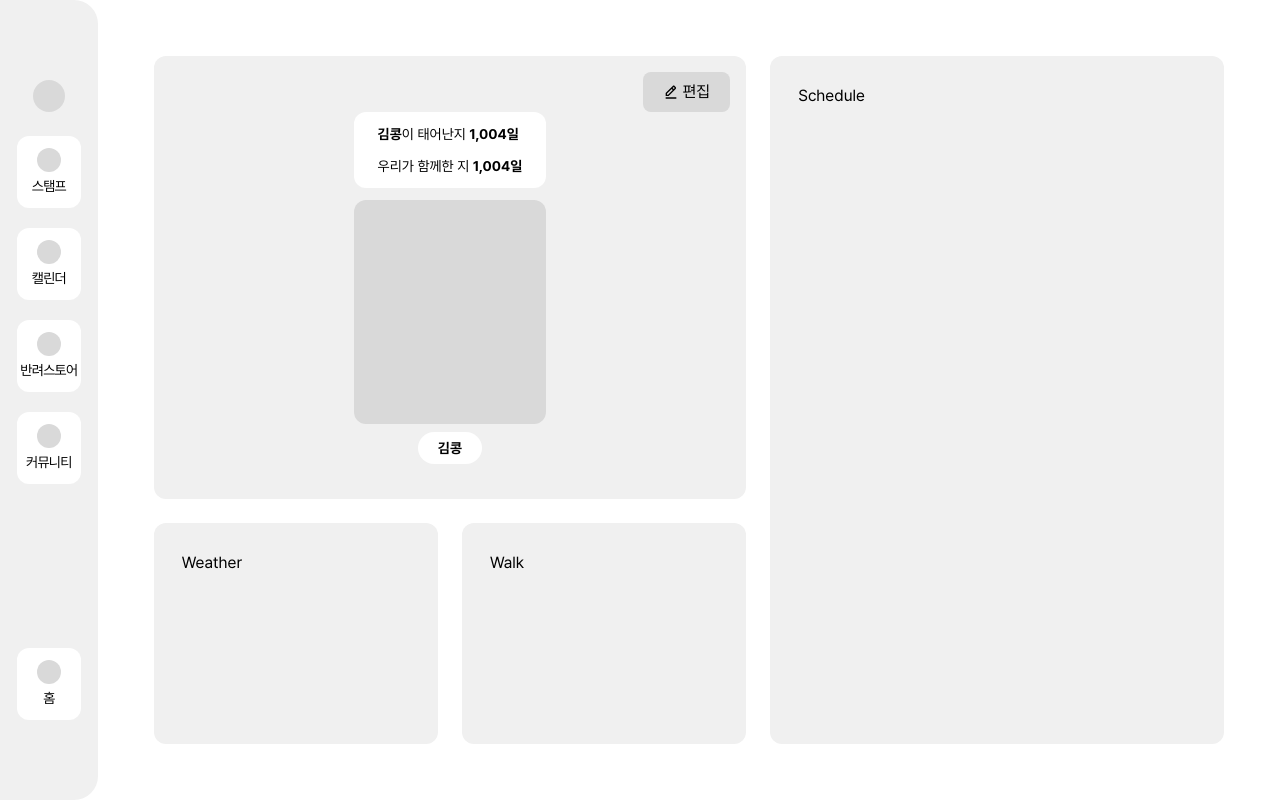
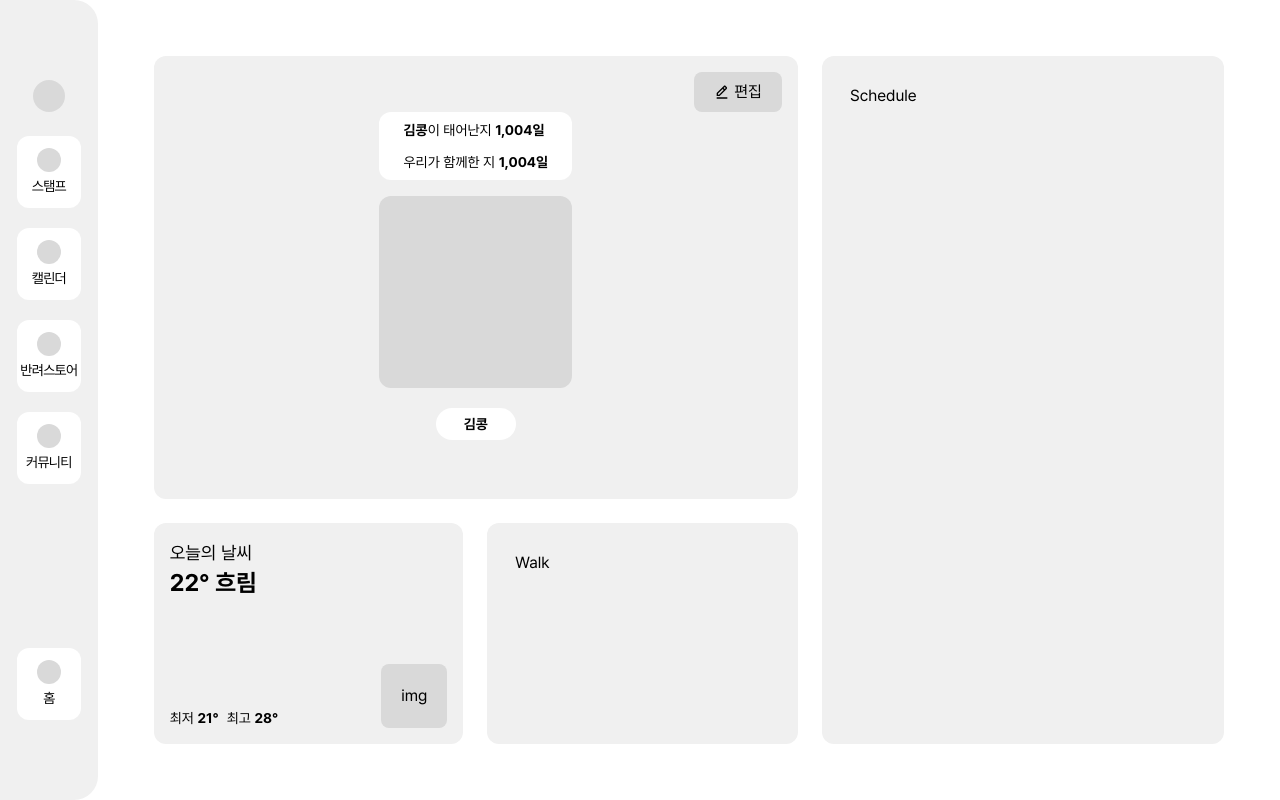
Before and after one commit to petD-ary/petDiary, a Next.js app: page / in a window 1280 px wide. Built offline with nearby package versions, Linux system fonts and the light colour scheme.

Commit message:
Feat:weather component 생성

```diff
--- a/app/(home)/page.tsx
+++ b/app/(home)/page.tsx
@@ -6,7 +6,7 @@ import Walk from "@/components/Main/Walk";
 export default function Home() {
   return (
     <div className="w-full flex p-14 justify-between gap-6 ">
-      <div className=" w-4/6 flex flex-col gap-6">
+      <div className=" w-5/6 flex flex-col gap-6">
         <PetInfo />
         <div className="h-2/6 flex gap-6">
           <Weather />
--- a/app/components/Main/PetInfo/DDay.tsx
+++ b/app/components/Main/PetInfo/DDay.tsx
@@ -3,7 +3,7 @@ import Highlight from "./Highlight";
 
 const DDay = () => {
   return (
-    <div className="inline-block px-6 py-3 mb-3 bg-white items-center rounded-xl text-sm">
+    <div className="inline-block px-6 py-2 mb-4 bg-white items-center rounded-xl text-sm">
       <div className="mb-3">
         <Highlight content="김콩" />이 태어난지 <Highlight content="1,004일" />
       </div>
--- a/app/components/Main/PetInfo/Highlight.tsx
+++ b/app/components/Main/PetInfo/Highlight.tsx
@@ -1,7 +1,7 @@
 import React from "react";
 
 const Highlight = ({ content }: { content: string }) => {
-  return <span className="font-bold">{content}</span>;
+  return <span className="font-bold ">{content}</span>;
 };
 
 export default Highlight;
--- a/app/components/Main/PetInfo/PetData.tsx
+++ b/app/components/Main/PetInfo/PetData.tsx
@@ -3,6 +3,7 @@ import DDay from "./DDay";
 import EditBtn from "./EditBtn";
 import Highlight from "./Highlight";
 import PetImg from "./PetImg";
+
 const PetData = () => {
   return (
     <div className="flex justify-center">
@@ -10,7 +11,7 @@ const PetData = () => {
         <DDay />
         <PetImg />
         <div className="text-center">
-          <span className="bg-white px-5 py-2 rounded-2xl text-sm">
+          <span className="bg-white px-7 py-2 rounded-2xl text-sm">
             <Highlight content="김콩" />
           </span>
         </div>
--- a/app/components/Main/PetInfo/PetImg.tsx
+++ b/app/components/Main/PetInfo/PetImg.tsx
@@ -2,8 +2,8 @@ import React from "react";
 
 const PetImg = () => {
   return (
-    <div className="w-full mb-3 bg-grayColor-200 rounded-xl">
-      <img className="h-56"></img>
+    <div className="w-full mb-6 bg-grayColor-200 rounded-xl">
+      <img className="h-48"></img>
     </div>
   );
 };
--- a/app/components/Main/Weather/index.tsx
+++ b/app/components/Main/Weather/index.tsx
@@ -1,7 +1,28 @@
 import React from "react";
+import Highlight from "../PetInfo/Highlight";
 
 const Weather = () => {
-  return <div className="w-1/2 h-full p-7 bg-grayColor-100 rounded-xl">Weather</div>;
+  return (
+    <div className="flex justify-between w-1/2 h-full p-4 bg-grayColor-100 rounded-xl">
+      <div className="flex flex-col justify-between ">
+        <div className="text-2xl">
+          <div className="text-lg">오늘의 날씨</div>
+          <Highlight content="22° 흐림" />
+        </div>
+        <div className="text-sm ">
+          <span className="mr-2">
+            최저 <Highlight content="21°" />
+          </span>
+          <span>
+            최고 <Highlight content="28°" />
+          </span>
+        </div>
+      </div>
+      <div className="flex items-end ">
+        <div className="p-5 bg-grayColor-200 rounded-lg">img</div>
+      </div>
+    </div>
+  );
 };
 
 export default Weather;
```
